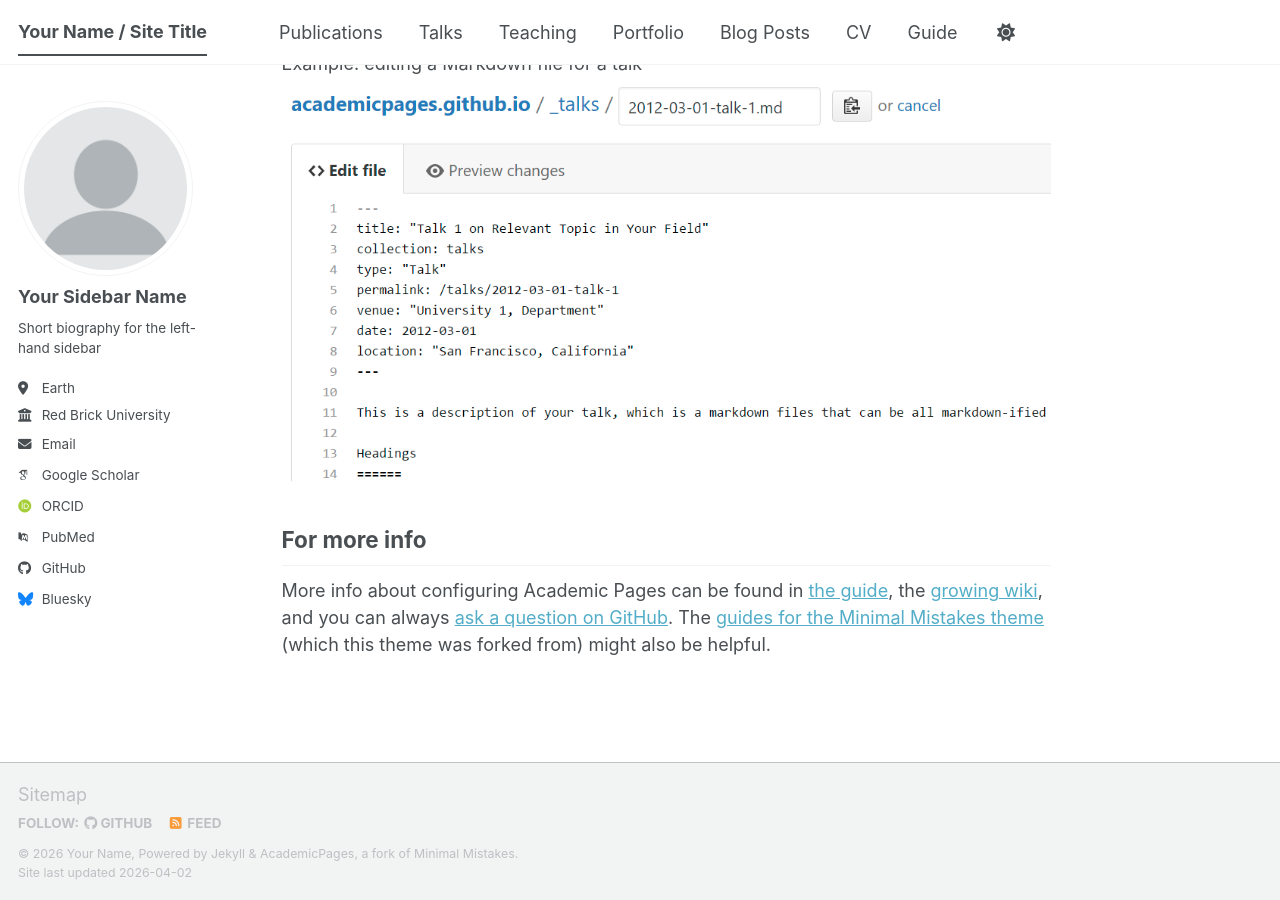
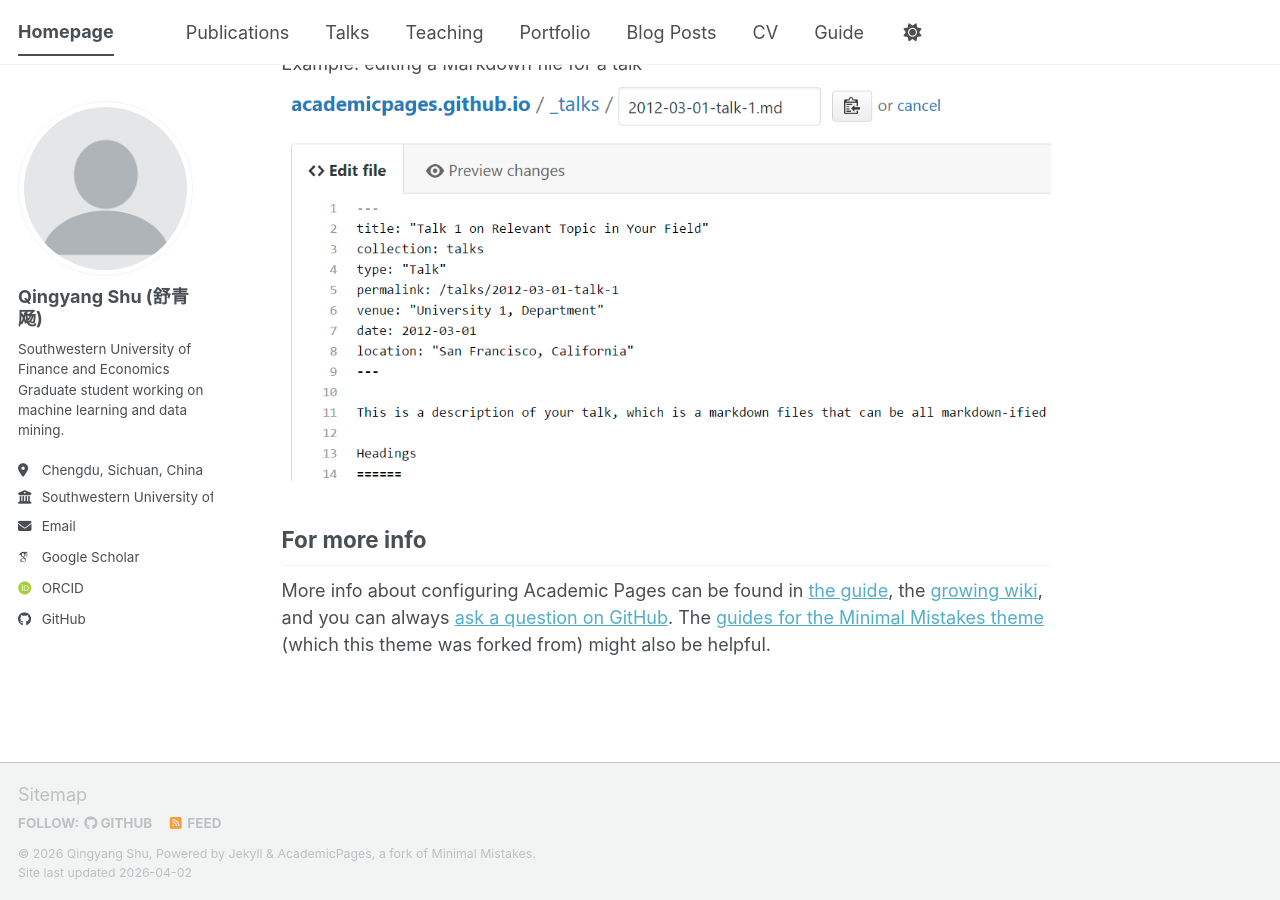
Before and after one commit to Qingyang-Shu/Qingyang-Shu.github.io, a Jekyll site: the page built from _pages/about.md, in a window 1280 px wide and 900 px high, scrolled down 2720 px. Built offline with Jekyll 4.4.1, drawn with Linux system fonts in a browser that asks for light colours; some web fonts are replaced; a script bundle is joined from its source files by our own code; library files that are not in the unit come from our copies.

Commit message:
Update _config.yml

```diff
--- a/_config.yml
+++ b/_config.yml
@@ -9,14 +9,14 @@
 # Basic Site Settings
 locale                   : "en-US"
 site_theme               : "default" # The available themes options are "default", "air", "sunrise", "mint", "dirt" and "contrast"
-title                    : "Your Name / Site Title"
+title                    : "Homepage"
 title_separator          : "-"
-name                     : &name "Your Name"
-description              : &description "Your Name's academic portfolio"   # Update this with a general description of your site, this is the default if not overridden by a page
-url                      : https://academicpages.github.io # The base hostname & protocol for your site e.g. "https://[your GitHub username].github.io",
+name                     : &name "Qingyang Shu"
+description              : &description "Personal academic homepage of Qingyang Shu"   # Update this with a general description of your site, this is the default if not overridden by a page
+url                      : https://qingyangshu.github.io # The base hostname & protocol for your site e.g. "https://[your GitHub username].github.io",
                                                            # or if you already have some other page hosted on Github then use "https://[your GitHub username].github.io/[Your Repo Name]"
 baseurl                  : "" # the subpath of your site, e.g. "/blog"
-repository               : "academicpages/academicpages.github.io"
+repository               : "Qingyang-Shu/QingyangShu.github.io"
 
 # Site Author - The following control what appear as part of the author content on the side bar.
 #               If a field is blank the icon and link will not appear, otherwise it will be shown.
@@ -24,24 +24,24 @@ repository               : "academicpages/academicpages.github.io"
 author:
   # Biographic information
   avatar           : "profile.png"
-  name             : "Your Sidebar Name"
+  name             : "Qingyang Shu (舒青飏)"
   pronouns         : # example: "she/her"
-  bio              : "Short biography for the left-hand sidebar"
-  location         : "Earth"
-  employer         : "Red Brick University"
+  bio              : "Southwestern University of Finance and Economics <br> Graduate student working on machine learning and data mining."
+  location         : "Chengdu, Sichuan, China"
+  employer         : "Southwestern University of Finance and Economics"
   uri              : # URL
-  email            : "none@example.org"
+  email            : "qingyang_shu@163.com <br> qyshu2003@gmail.com"
 
   # Academic websites
   academia         : # URL
   arxiv            : # URL - Update with the correct link to your profile
-  googlescholar    : "https://scholar.google.com/citations?user=PS_CX0AAAAAJ"
+  googlescholar    : "https://scholar.google.com/citations?user=SxZcds4AAAAJ&hl=zh-CN&oi=ao"
   inspire-hep      : # URL
   impactstory      : # URL
-  orcid            : "https://orcid.org/yourorcidurl"
+  orcid            : "https://orcid.org/0009-0006-0999-367X"
   semantic         : # URL
   ssrn             : # URL
-  pubmed           : "https://www.ncbi.nlm.nih.gov/pubmed/?term=john+snow"
+  pubmed           : #"https://www.ncbi.nlm.nih.gov/pubmed/?term=john+snow"
   researchgate     : # URL
   scopus           : # URL
   zotero           : # URL
@@ -51,13 +51,13 @@ author:
   bitbucket        : # Username - Update with your username on the site
   codepen          : # Username
   dribbble         : # Username
-  github           : "academicpages"
+  github           : "Qingyang-Shu"
   kaggle           : # Username
   stackoverflow    : # User number or user number and name (i.e., use "1" or "1/jeff-atwood")
 
   # Social media
   artstation       : # Username
-  bluesky          : "bsky.app" # Replace this with you Bluesky username
+  bluesky          : #"bsky.app" # Replace this with you Bluesky username
   facebook         : # Username
   flickr           : # Username
   foursquare       : # Username
```
